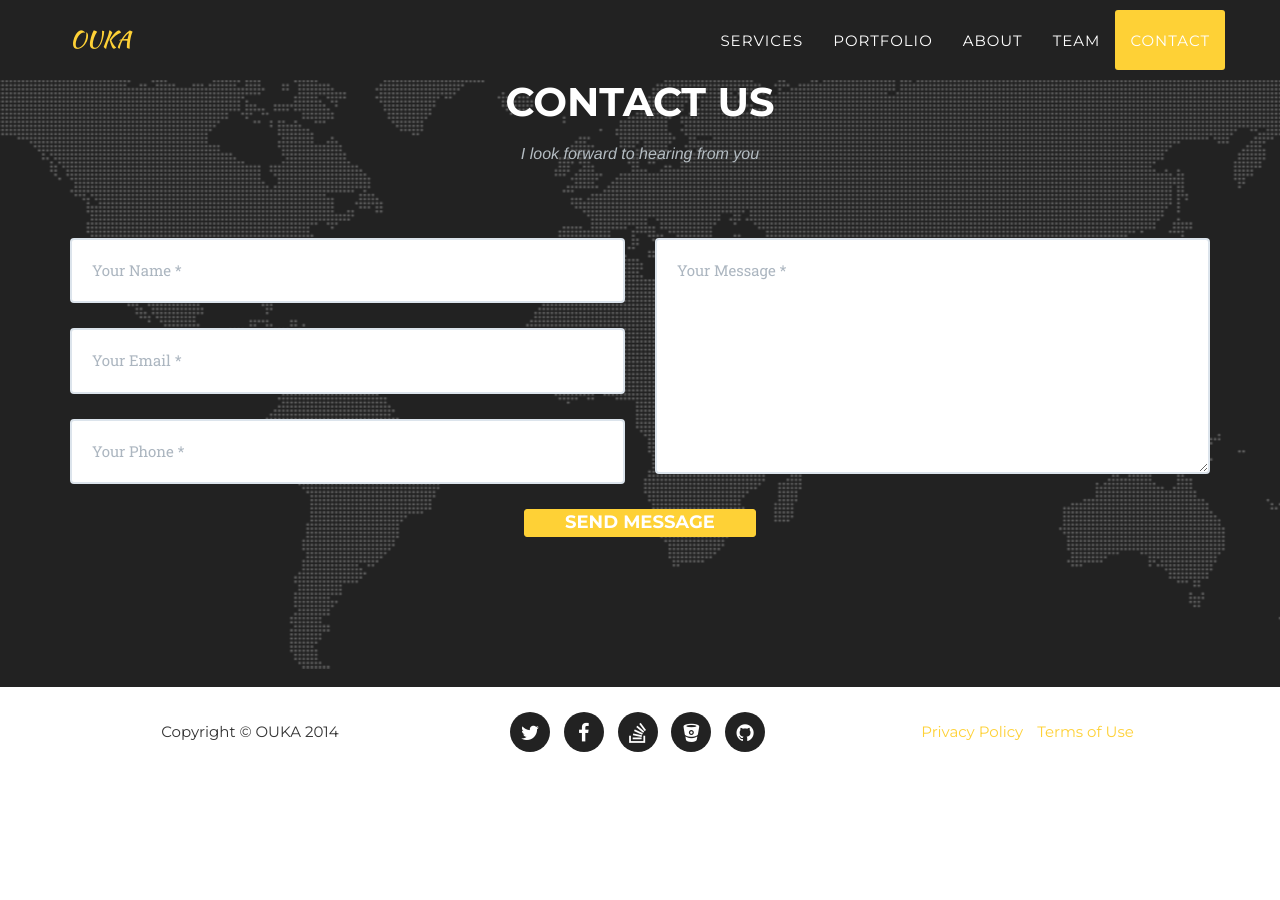
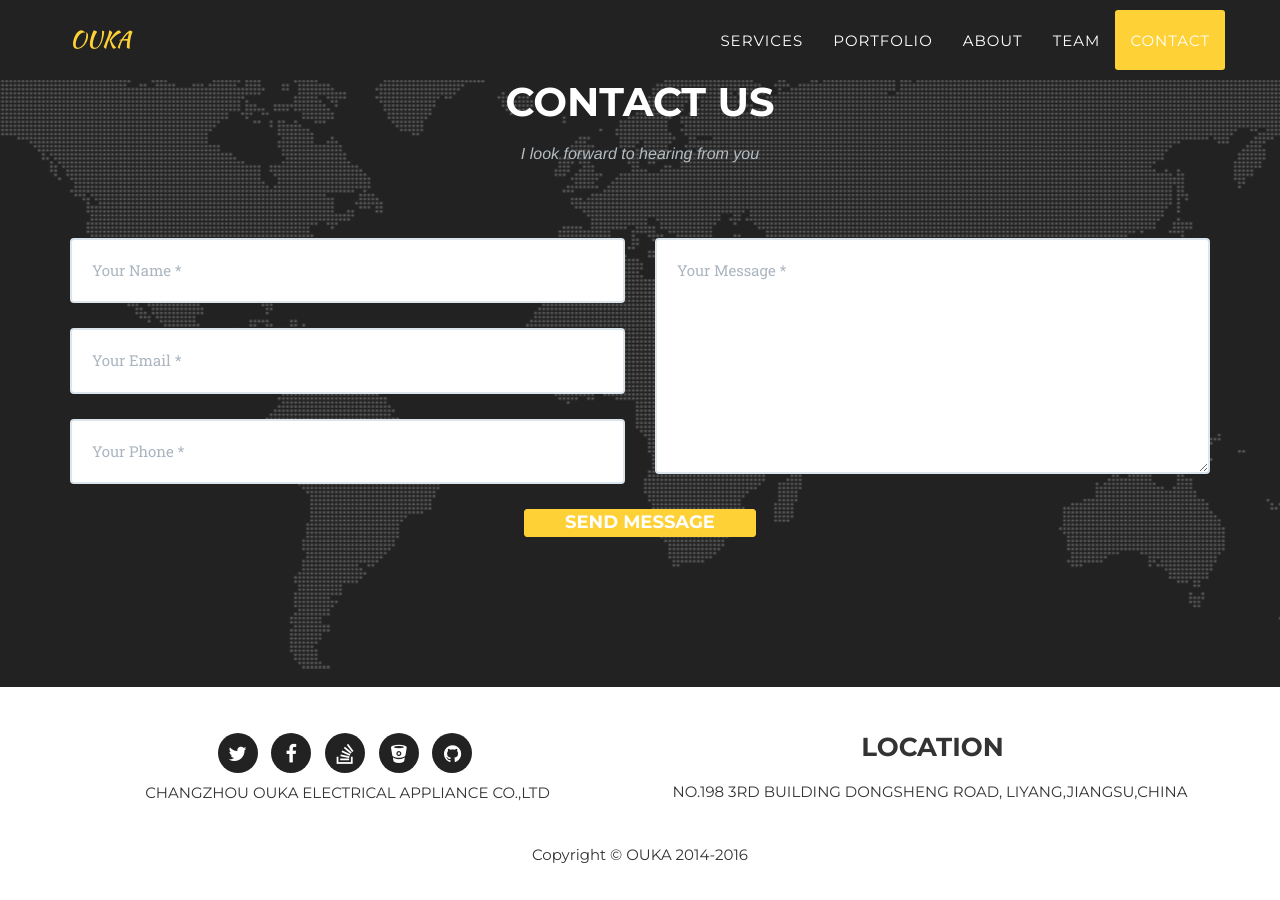
Before and after one commit to easyui/easyui.github.io, a Jekyll site: the page built from index.html, in a window 1280 px wide and 900 px high, scrolled down 5707 px. Built offline with Jekyll 4.4.1, drawn with Linux system fonts in a browser that asks for light colours; some web fonts are replaced; before the commit the page ends 6484 px from its top, so only the background shows below that.

Commit message:
add 公司名  公司地址

```diff
--- a/_includes/footer.html
+++ b/_includes/footer.html
@@ -1,25 +1,30 @@
   <footer>
         <div class="container">
             <div class="row">
-                <div class="col-md-4">
-                    <span class="copyright">Copyright &copy; {{ site.title }} 2014</span>
-                </div>
-                <div class="col-md-4">
+                <div class="col-md-6">
+                  <br/>
                     <ul class="list-inline social-buttons">
                         {% for network in site.social %}
                         <li><a href="{{ network.url }}"><i class="fa fa-{{ network.title }}"></i></a>
                         </li>
                         {% endfor %}
                     </ul>
+                    <span class="copyright">CHANGZHOU OUKA ELECTRICAL APPLIANCE CO.,LTD</span>
                 </div>
-                <div class="col-md-4">
+                <div class="col-md-6">
+                    <h3>Location</h3>
                     <ul class="list-inline quicklinks">
-                        <li><a href="#">Privacy Policy</a>
-                        </li>
-                        <li><a href="#">Terms of Use</a>
-                        </li>
+                        <li>NO.198 3RD BUILDING DONGSHENG ROAD, LIYANG,JIANGSU,CHINA</li>
                     </ul>
                 </div>
             </div>
+            <br/>
+            <div class="row">
+                <div class="col-md-12">
+                    <span class="copyright">Copyright &copy; {{ site.title }} 2014-2016</span>
+                </div>
+
+            </div>
         </div>
+
     </footer>
```
